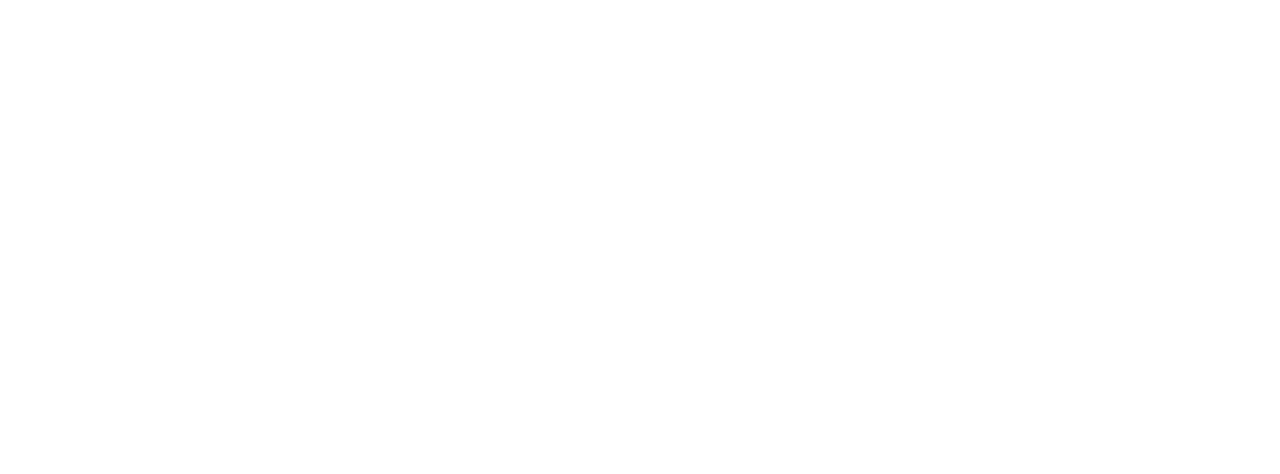
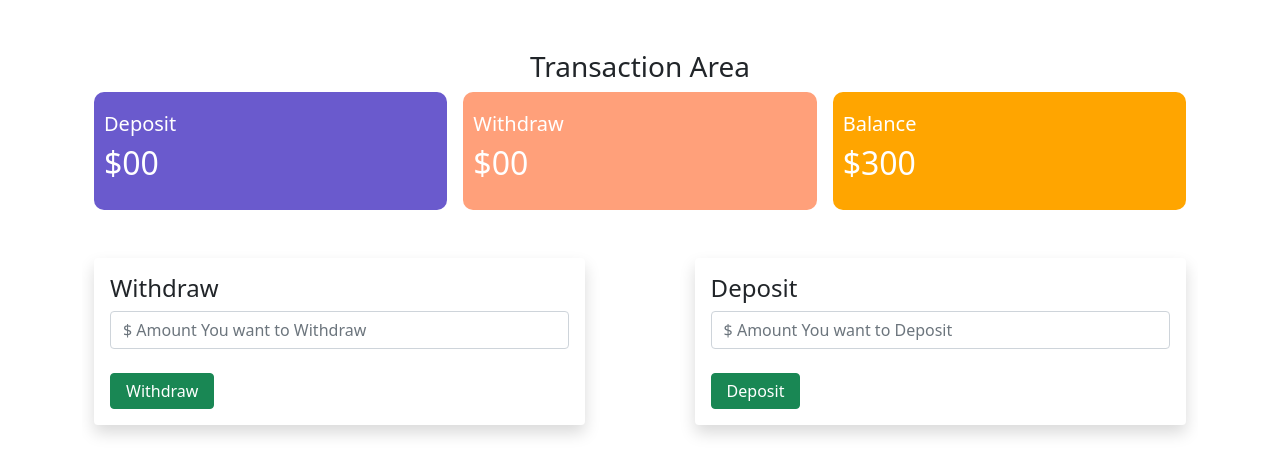
Before and after one commit to codefahim/bachelor-bank, a plain HTML site: page index.html in a window 1280 px wide. Both pictures are taken after a click on the button "Enter". Drawn offline with nearby package versions, Linux system fonts and the light colour scheme.

Commit message:
login update

```diff
--- a/css/style.css
+++ b/css/style.css
@@ -1,3 +1,30 @@
 .custome-btn-padding {
     padding: 5px 15px;
 }
+
+#transaction {
+    display: none;
+    margin-top: 50px;
+}
+
+.deposit {
+    background-color: slateblue;
+}
+
+.withdraw {
+    background-color: lightsalmon;
+}
+
+.balance {
+    background-color: orange;
+}
+
+.sub-class {
+    color: white;
+    padding: 20px 10px;
+    border-radius: 10px;
+}
+
+.col-md-6 {
+    width: 45% !important;
+}
--- a/index.html
+++ b/index.html
@@ -33,6 +33,61 @@
 
     </section>
 
+
+
+
+    <section id='transaction' class="container">
+        <h3 class="text-center">Transaction Area</h3>
+        <div class="container overflow-hidden">
+
+            <!-- information showing section -->
+            <div class="row gx-3">
+                <div class="col-md-4 ">
+                    <div class="deposit sub-class">
+                        <h5>Deposit</h5>
+                        <h2>$00</h2>
+                    </div>
+
+                </div>
+                <div class="col-md-4 ">
+                    <div class="withdraw sub-class">
+                        <h5>Withdraw</h5>
+                        <h2>$00</h2>
+                    </div>
+
+                </div>
+                <div class="col-md-4 ">
+                    <div class="balance sub-class">
+                        <h5>Balance</h5>
+                        <h2>$300</h2>
+                    </div>
+
+                </div>
+            </div>
+            <!-- information showing section -->
+
+
+            <!-- input getting section -->
+            <div class="row gx-5 mt-5">
+                <div class="d-flex justify-content-between">
+
+                    <div class="col-md-6 shadow p-3 mb-5 bg-white rounded">
+                        <h4>Withdraw</h4>
+                        <input type="number" class="form-control" placeholder="$ Amount You want to Withdraw">
+                        <button class="btn btn-success custome-btn-padding mt-4">Withdraw</button>
+                    </div>
+                    <div class="col-md-6 shadow p-3 mb-5 bg-white rounded">
+                        <h4>Deposit</h4>
+                        <input type="number" class="form-control" placeholder="$ Amount You want to Deposit">
+                        <button class="btn btn-success custome-btn-padding mt-4">Deposit</button>
+                    </div>
+                </div>
+
+            </div>
+        </div>
+
+    </section>
+
     <script src="js/bootstrap.bundle.min.js"></script>
     <script src="js/bootstrap.bundle.min.js.map"></script>
 
--- a/js/script.js
+++ b/js/script.js
@@ -2,4 +2,6 @@ const loginBtn = document.getElementById("login");
 loginBtn.addEventListener('click', function() {
     const sectionhide = document.getElementById('loginSection');
     sectionhide.style.display = 'none';
+    const transectionArea = document.getElementById('transaction');
+    transectionArea.style.display = 'block';
 });
```
